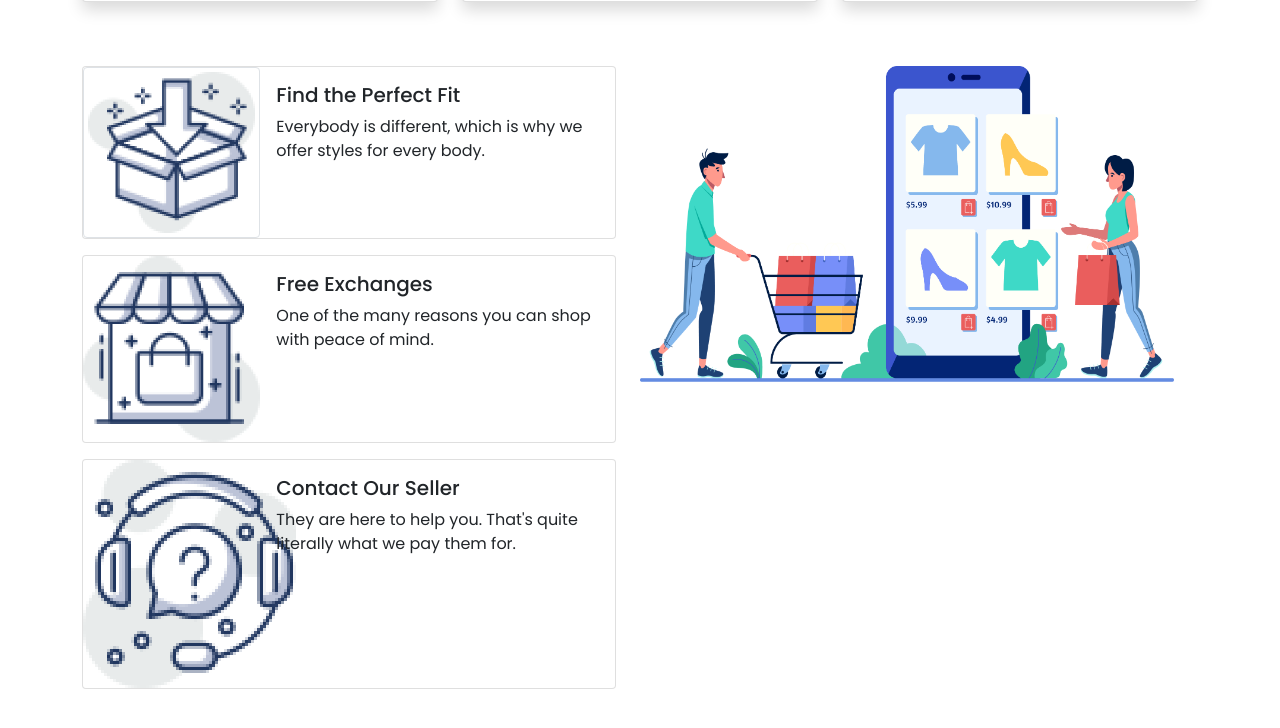
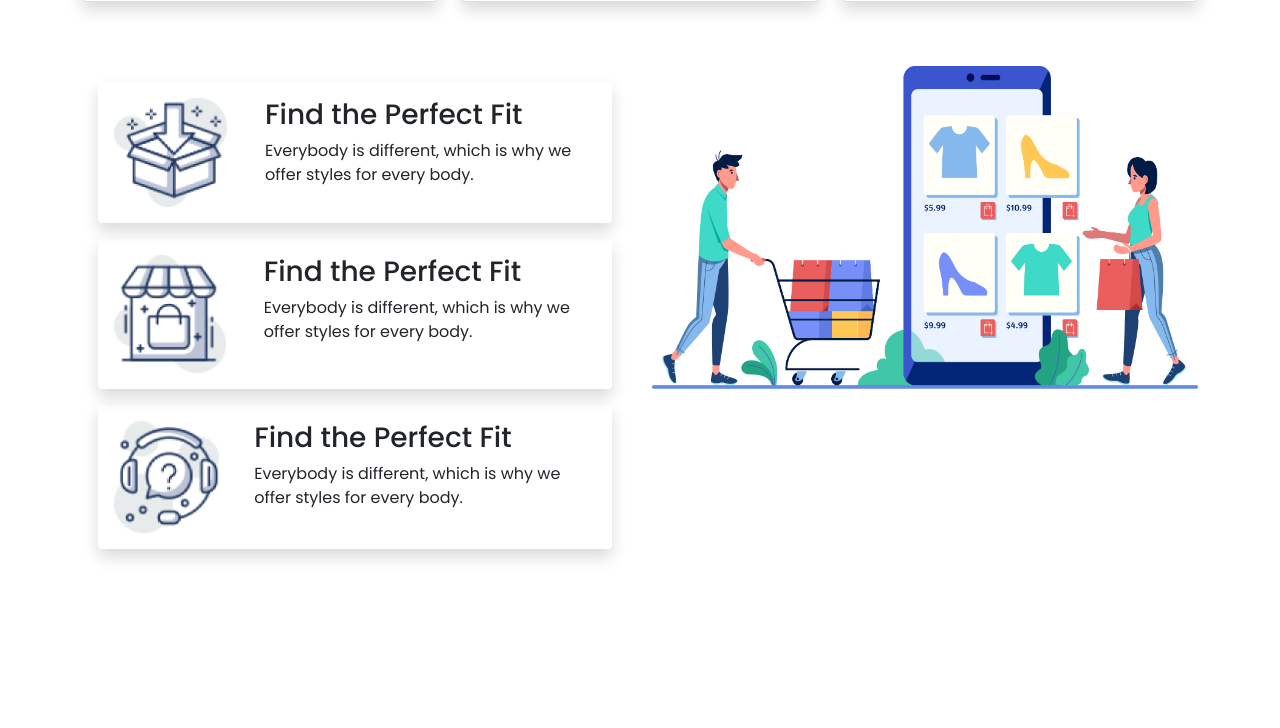
Before and after one commit to monirakandha/ecommerce-with-bootstrap, a plain HTML site: page index.html in a window 1280 px wide. Shown: the part 2288-3016 px from the top of the page. After the commit the page ends 2901 px from the top, so only its background shows below. Drawn offline with nearby package versions, Linux system fonts and the light colour scheme.

Commit message:
feature area fixed

```diff
--- a/index.html
+++ b/index.html
@@ -147,39 +147,36 @@
 			<div class="shop-feature py-5">
 				<div class="container">
 					<div class="row">
-						<div class="row row-cols-2">
 							<div class="col-md-6">
-								<div class="card mb-3" style="max-width: 540px;">
-									<div class="row g-0">
-										<div class="col-md-4"><img alt="..." class="img-thumbnail rounded-start" src="images/box.png"></div>
-										<div class="col-md-8">
-											<div class="card-body">
-												<h5 class="card-title">Find the Perfect Fit</h5>
-												<p class="card-text">Everybody is different, which is why we offer styles for every body.</p>
-											</div>
-										</div>
+								<!-- feature list one  -->
+								<div class="feature-list d-flex shadow p-3 m-3 rounded">
+									<div class="feautre-img">
+										<img class="w-75" src="images/box.png" alt="...">
+									</div>
+									<div class="feaure-details">
+										<h1 class="fs-3">Find the Perfect Fit</h1>
+										<p class="fs-6">Everybody is different, which is why we offer styles for every body.</p>
 									</div>
 								</div>
-								<div class="card mb-3" style="max-width: 540px;">
-									<div class="row g-0">
-										<div class="col-md-4"><img alt="..." class="img-fluid rounded-start" src="images/house.png"></div>
-										<div class="col-md-8">
-											<div class="card-body">
-												<h5 class="card-title">Free Exchanges</h5>
-												<p class="card-text">One of the many reasons you can shop with peace of mind.</p>
-											</div>
-										</div>
+								<!-- feature list two  -->
+								<div class="feature-list d-flex shadow p-3 m-3 rounded">
+									<div class="feautre-img">
+										<img class="w-75" src="images/house.png" alt="...">
+									</div>
+									<div class="feaure-details">
+										<h1 class="fs-3">Find the Perfect Fit</h1>
+										<p class="fs-6">Everybody is different, which is why we offer styles for every body.</p>
 									</div>
 								</div>
-								<div class="card mb-3" style="max-width: 540px;">
-									<div class="row g-0">
-										<div class="col-md-4"><img alt="..." class="rounded" src="images/question.png"></div>
-										<div class="col-md-8">
-											<div class="card-body">
-												<h5 class="card-title">Contact Our Seller</h5>
-												<p class="card-text">They are here to help you. That's quite literally what we pay them for.</p>
-											</div>
-										</div>
+
+								<!-- feature list three  -->
+								<div class="feature-list d-flex shadow p-3 m-3 rounded">
+									<div class="feautre-img">
+										<img class="w-75" src="images/question.png" alt="...">
+									</div>
+									<div class="feaure-details">
+										<h1 class="fs-3">Find the Perfect Fit</h1>
+										<p class="fs-6">Everybody is different, which is why we offer styles for every body.</p>
 									</div>
 								</div>
 							</div>
```
